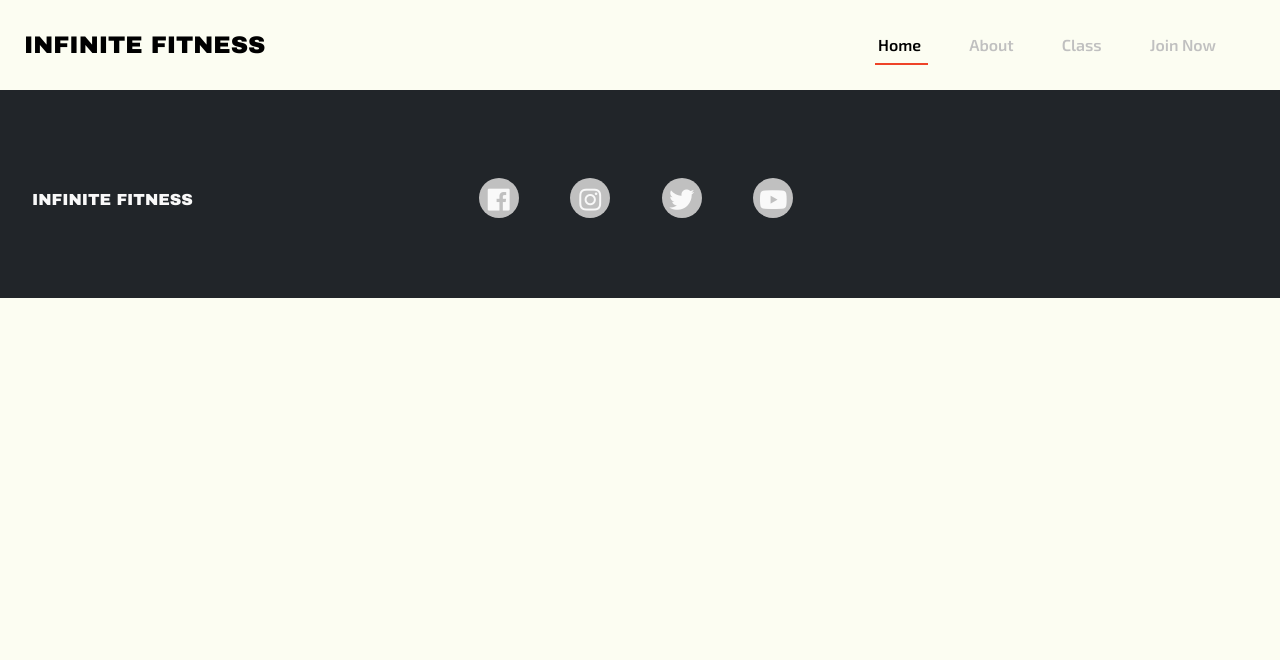
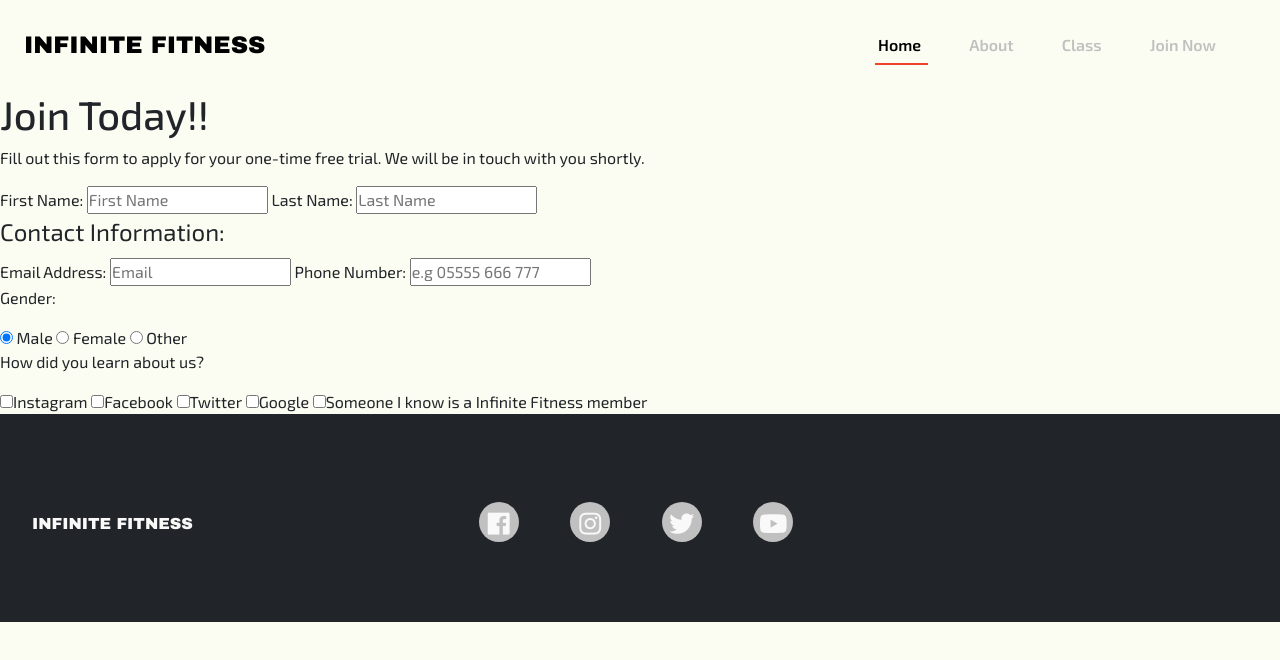
Before and after one commit to Lauren21717/Infinite_Fitness, a plain HTML site: page join.html in a window 1280 px wide. Drawn offline with nearby package versions, Linux system fonts and the light colour scheme.

Commit message:
join.html content added

```diff
--- a/assets/css/style.css
+++ b/assets/css/style.css
@@ -374,3 +374,9 @@ footer {
 .plan:hover {
   box-shadow: 0 0 10px 0 rgba(0, 0, 0, 0.2);
 }
+
+/*join.html*/
+/*---------------------------------------------form--*/
+.join-us-container {
+
+}
--- a/join.html
+++ b/join.html
@@ -52,6 +52,52 @@
             </div>
         </nav>
     </div>
+
+    <section class="join-us-container">
+        <form method="get" action="#" class="signup-form">
+            <h1>Join Today!!</h1>
+            <p>Fill out this form to apply for your one-time free trial. We will be in touch with you shortly.</p>
+            <fieldset>
+                <label for="first-name">First Name:</label>
+                <input type="text" id="first-name" name="first-name" placeholder="First Name" required>
+                <label for="last-name">Last Name:</label>
+                <input type="text" id="last-name" name="last-name" placeholder="Last Name" required>
+            </fieldset>
+            <fieldset>
+                <legend>Contact Information:</legend>
+                <label for="email">Email Address:</label>
+                <input type="email" id="email" name="email" placeholder="Email" required>
+                <label for="phone-number">Phone Number:</label>
+                <input type="tel" id="phone-number" name="phone" pattern="[0-9]{11}" placeholder="e.g 05555 666 777"
+                    required>
+            </fieldset>
+            <fieldset>
+                <p>Gender:</p>
+                <label for="male">
+                    <input type="radio" id="male" name="gender" value="male" checked>
+                    Male</label>
+                <label for="female">
+                    <input type="radio" id="female" name="gender" value="female">
+                    Female</label>
+                <label for="other">
+                    <input type="radio" id="other" name="gender" value="other">
+                    Other</label>
+            </fieldset>
+            <fieldset>
+                <p>How did you learn about us?</p>
+                <label for="instagram"><input type="checkbox" id="instagram" name="learn-us"
+                        value="instagram">Instagram</label>
+                <label for="facebook"><input type="checkbox" id="facebook" name="learn-us"
+                        value="facebook">Facebook</label>
+                <label for="twitter"><input type="checkbox" id="twitter" name="learn-us" value="twitter">Twitter</label>
+                <label for="google"><input type="checkbox" id="google" name="learn-us" value="google">Google</label>
+                <label for="our-member"><input type="checkbox" id="our-member" name="learn-us"
+                        value="our-member">Someone I know is a Infinite Fitness member</label>
+            </fieldset>
+
+        </form>
+    </section>
+
     <footer class="container-fluid bg-dark text-white pt-5 pb-4">
         <div class="row">
             <div class="col-sm-4">
```
